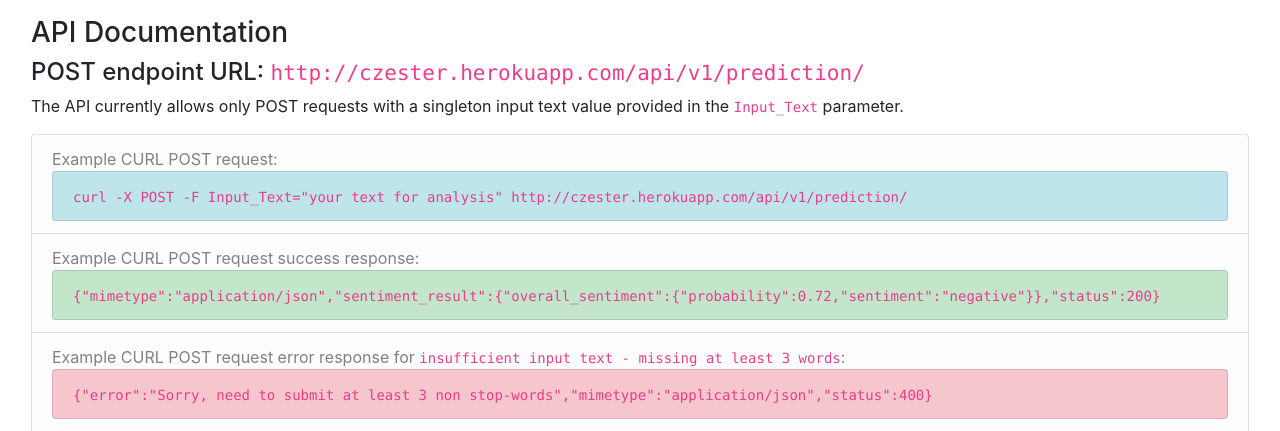
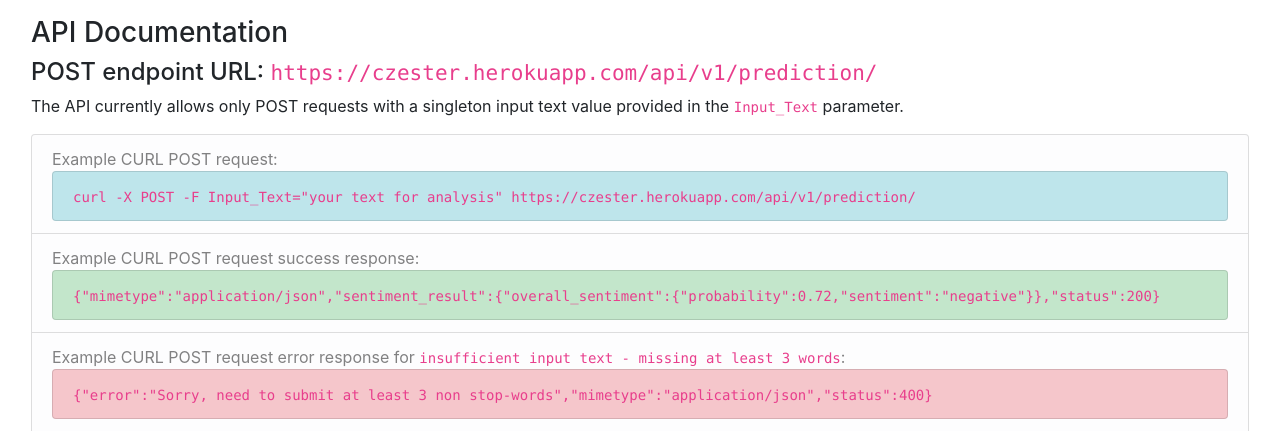
Before and after one commit to datahappy1/czech_language_sentiment_analyzer, a Flask app: page /api_docs in a window 1280 px wide. Shown: the part 71-502 px from the top of the page. Run offline with Flask 2, Linux system fonts and the light colour scheme; parts of the project's set-up code (start-up, migrations or seed data) failed here and were passed over; some libraries are stand-ins or nearby versions.

Commit message:
Update api_docs.html

```diff
--- a/flask_webapp/templates/api_docs.html
+++ b/flask_webapp/templates/api_docs.html
@@ -4,12 +4,12 @@
     <div class="container-fluid">
         <div class="p-3">
             <h3>API Documentation</h3>
-            <h4>POST endpoint URL: <code>http://czester.herokuapp.com/api/v1/prediction/</code></h4>
+            <h4>POST endpoint URL: <code>https://czester.herokuapp.com/api/v1/prediction/</code></h4>
             <p>The API currently allows only POST requests with a singleton input text value provided in the <code>Input_Text</code> parameter.</p>
             <ul class="list-group">
                 <li class="list-group-item list-group-item-light">Example CURL POST request:
                     <ul class="list-group">
-                        <li class="list-group-item list-group-item-info"><code>curl -X POST -F Input_Text="your text for analysis" http://czester.herokuapp.com/api/v1/prediction/</code></li>
+                        <li class="list-group-item list-group-item-info"><code>curl -X POST -F Input_Text="your text for analysis" https://czester.herokuapp.com/api/v1/prediction/</code></li>
                     </ul>
                 </li>
                 <li class="list-group-item list-group-item-light">Example CURL POST request success response:
```
